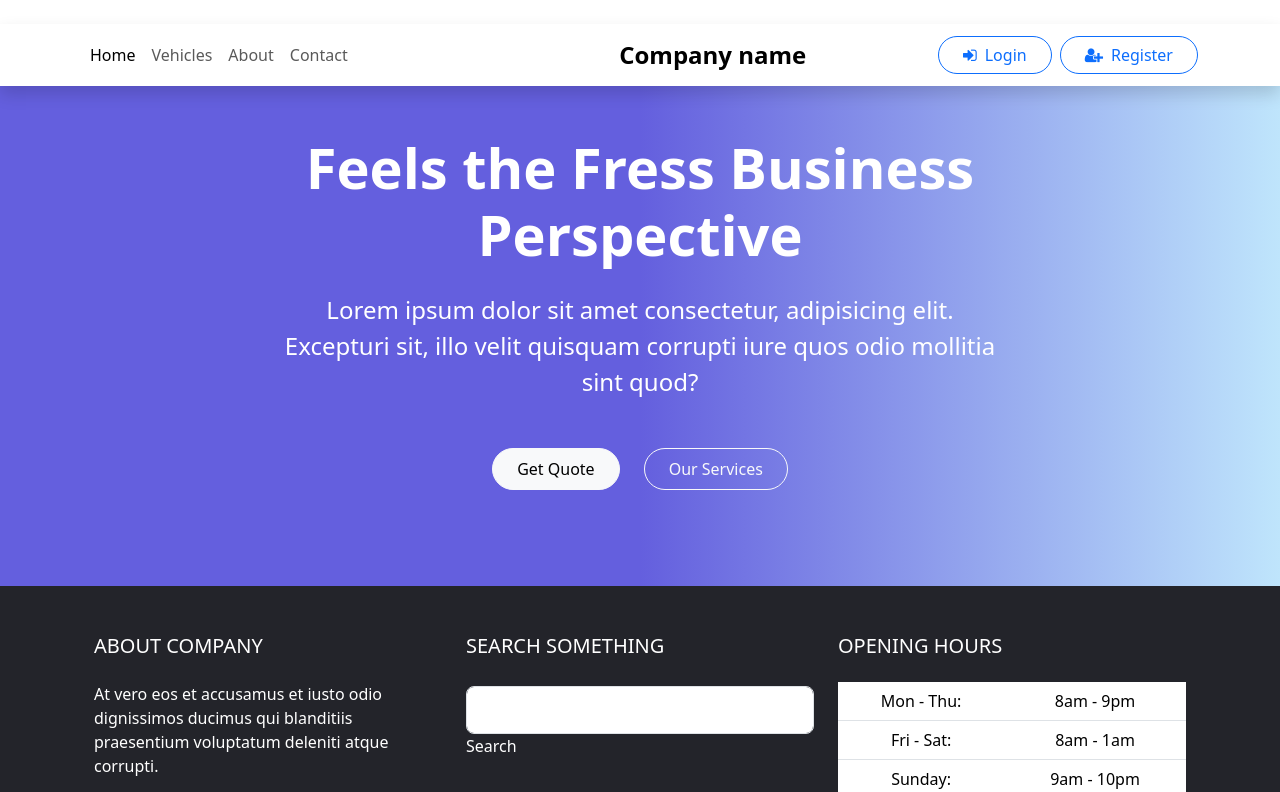
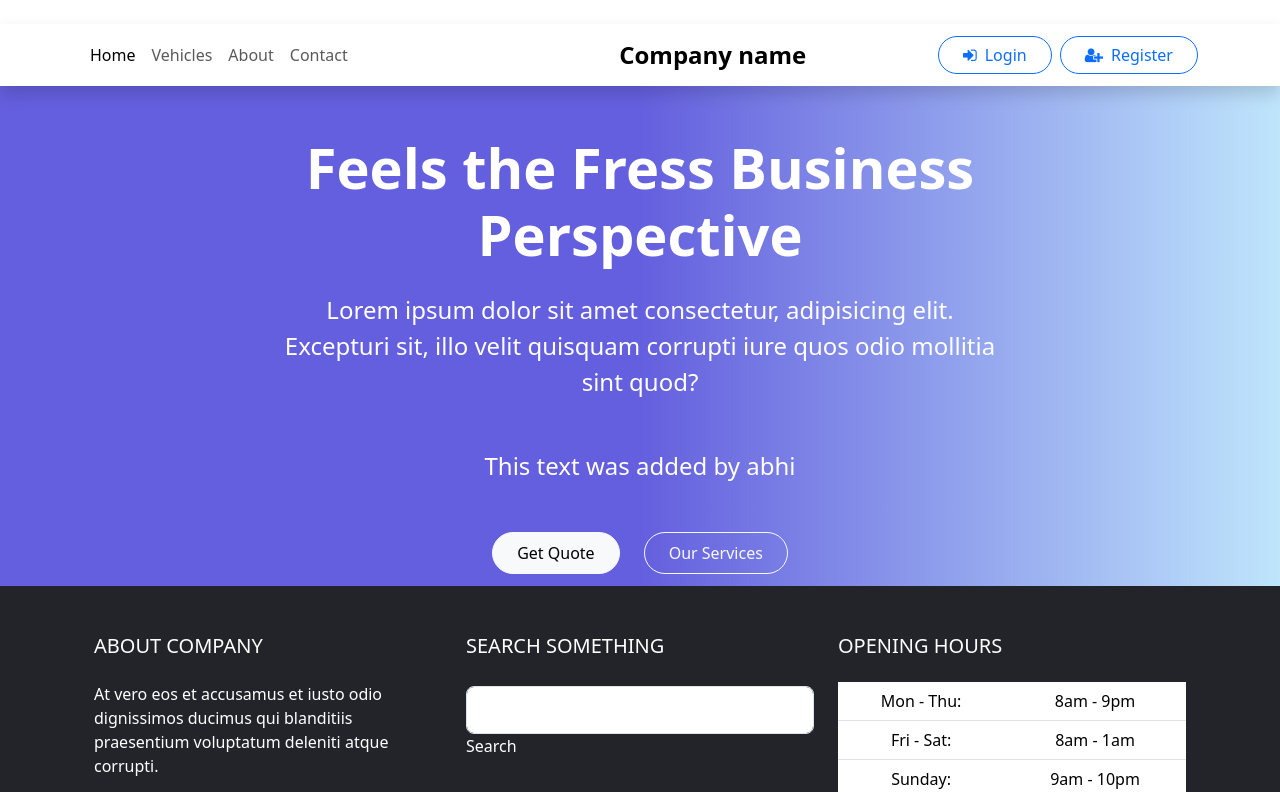
Before and after one commit to harkiratsingh2002/Project-Customet-Management, a React (Create React App) app in the folder client/: page / in a window 1280 px wide. Shown: the top 792 px of the page. Built offline with nearby package versions, Linux system fonts and the light colour scheme.

Commit message:
I have added some text

```diff
--- a/client/src/Pages/LandingPage.jsx
+++ b/client/src/Pages/LandingPage.jsx
@@ -18,6 +18,7 @@ export function Landing() {
                                         Feels the Fress Business Perspective
                                     </h1>
                                     <p className="lead text-center fs-4 mb-5 text-white">Lorem ipsum dolor sit amet consectetur, adipisicing elit. Excepturi sit, illo velit quisquam corrupti iure quos odio mollitia sint quod?</p>
+                                    <p className="lead text-center fs-4 mb-5 text-white">This text was added by abhi</p>
                                     <div className="buttons d-flex justify-content-center">
                                         <button className="btn btn-light me-4 rounded-pill px-4 py-2">
                                             Get Quote
```
Also changed, not shown: 2 other files (tests, documents, lock files or other folders).
